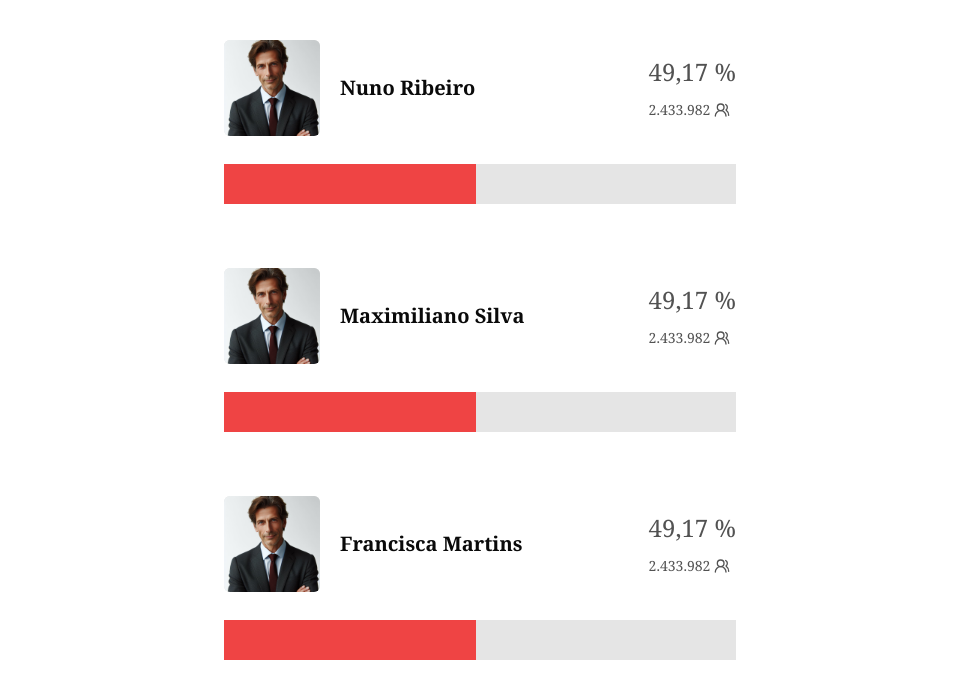
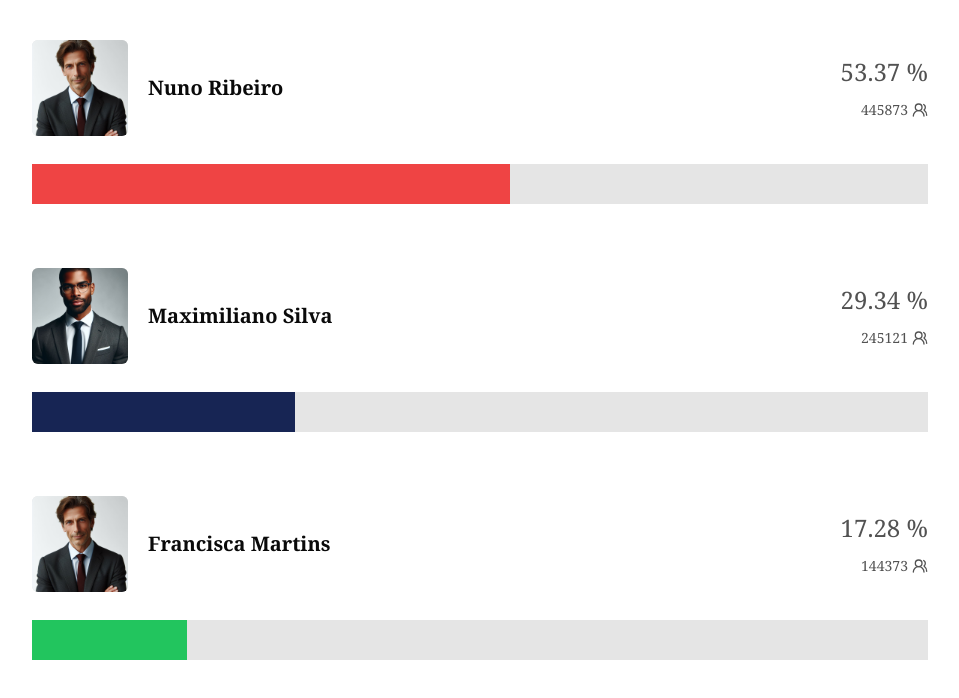
Before and after one commit to MarioPonte/VotoDigital, a Next.js app: page / in a window 1280 px wide. Shown: the top 698 px of the page, without its empty margins (160-1119 px from the left). Built offline with nearby package versions, Linux system fonts and the light colour scheme.

Commit message:
starting to take all dynamic data

```diff
--- a/app/page.tsx
+++ b/app/page.tsx
@@ -1,13 +1,13 @@
 import Candidate from "@/components/Candidate";
 
 export default function Home() {
+  const total = 835367;
+
   return (
-    <div className="mx-96 my-10">
-      <div className="flex flex-col gap-16">
-        <Candidate name="Nuno Ribeiro" />
-        <Candidate name="Maximiliano Silva" />
-        <Candidate name="Francisca Martins" />
+      <div className="flex flex-col gap-16 max-w-4xl mx-auto my-10">
+        <Candidate name="Nuno Ribeiro" image="/images/candidateOne.png" color="bg-red-500" votes={445873} total={total} />
+        <Candidate name="Maximiliano Silva" image="/images/candidateTwo.png" color="bg-blue-950" votes={245121} total={total} />
+        <Candidate name="Francisca Martins" image="/images/candidateOne.png" color="bg-green-500" votes={144373} total={total} />
       </div>
-    </div>
   );
 }
--- a/components/Candidate.tsx
+++ b/components/Candidate.tsx
@@ -1,28 +1,36 @@
+"use client";
+
 import { UsersRound } from "lucide-react";
 import Image from "next/image";
 
 interface CandidateProps{
     name: string;
+    image: string;
+    color: string;
+    votes: number;
+    total: number;
 }
 
-const Candidate: React.FC<CandidateProps> = ({ name }) =>{
+const Candidate: React.FC<CandidateProps> = ({ name, image, color, votes, total }) =>{
+  let votesPercentage = ((votes*100)/total).toFixed(2);
+
   return (
       <div className="flex flex-col gap-7">
         <div className="flex justify-between items-center">
           <div className="flex gap-5 items-center">
             <div className="w-24 h-24 rounded-md bg-neutral-200">
-              <Image src="/images/candidateOne.png" width={100} height={100} className="object-cover rounded-md" alt="Imagem candidato um"/>
+              <Image src={image} width={100} height={100} className="object-cover rounded-md" alt="Imagem candidato um"/>
             </div>
             <span className="text-xl font-bold">{name}</span>
           </div>
-          <div className="flex flex-col gap-3 text-neutral-600">
-            <span className="text-2xl">49,17 %</span>
-            <span className="text-sm flex items-center">2.433.982 <UsersRound className="h-4 w-4 ml-1" /></span>
+          <div className="flex flex-col items-end gap-3 text-neutral-600">
+            <span className="text-2xl">{votesPercentage} %</span>
+            <span className="text-sm flex items-center">{votes}<UsersRound className="h-4 w-4 ml-1" /></span>
           </div>
         </div>
 
         <div className="h-10 bg-neutral-200">
-          <div className="h-10 w-[49.17%] bg-red-500">
+          <div className={`h-10 ${color}`} style={{ width: `${votesPercentage}%` }} >
           </div>
         </div>
       </div>
```
Also changed, not shown: candidatesData.ts (added, +23 -0 lines), public/images/candidateTwo.png (added).
